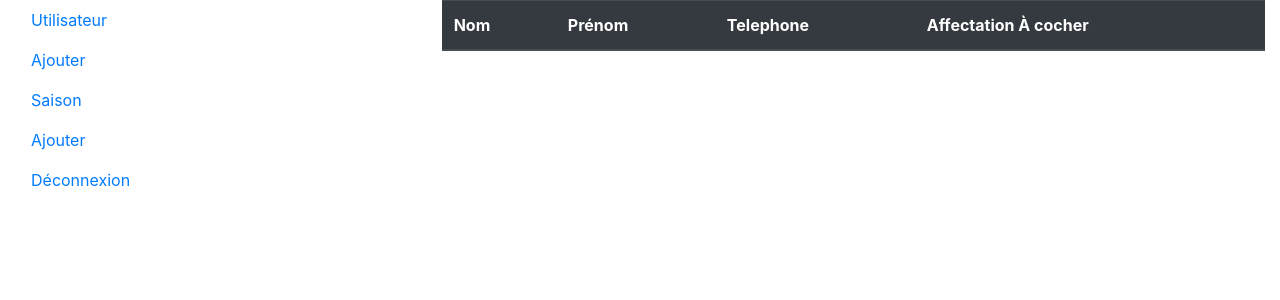
After one commit to zjulien/dashboard, a PHP site: template templates/season/affected.html.twig in a window 1280 px wide. The commit adds this page. Shown: the top 300 px of the page. Run offline with PHP 8.4, Linux system fonts and the light colour scheme; the template is opened without the code that fills it, so the values that code supplies are empty; some libraries are stand-ins or nearby versions.

Commit message:
création de la page des affectations user/saison + chemin, pas encore fonctionnel

```diff
--- a/public/index.php
+++ b/public/index.php
@@ -16,6 +16,8 @@ $router->map('GET|POST','/dashboard/user/add', array('c' => 'UserController', 'a
 $router->map('GET', '/dashboard/season', array('c' => 'SeasonController', 'a' => 'list'));
 $router->map('GET|POST', '/dashboard/season/add', array('c' => 'SeasonController', 'a' => 'add'));
 
+$router->map('GET', '/dashboard/season/affected/[i:id]', array('c' =>'SeasonController', 'a' => 'affected'));
+
 $match = $router->match();
 // var_dump($match); //on vérifie ce que la variable match contient
 $controller = 'App\\Controller\\' . $match['target']['c']; //les antislashs sont des caractères d'échappement
--- a/src/entity/User.php
+++ b/src/entity/User.php
@@ -42,11 +42,10 @@ public function exist($mail){
     $this->bindParam(':mail', $mail, \PDO::PARAM_STR);
     $this->execute();
     $result = $this->fetch();
-
     if($result['number'] !== 0){
-        return false;
+        return true;
     }
-    return true;
+    return false;
 }
 
 
--- /dev/null
+++ b/templates/season/affected.html.twig
@@ -0,0 +1,36 @@
+{% extends "base.html.twig" %}
+{% block title %} affectation joueur/saison{% endblock %}
+{% block content %}
+
+{% for saison in saisons %}
+<h1>{{saison.nom_saison}}</h1>
+{% endfor %}
+
+<table class="table">
+  <thead class="thead-dark">
+    <tr>
+      <th scope="col">Nom</th>
+      <th scope="col">Prénom</th>
+      <th scope="col">Telephone</th>
+      <th scope="col">Affectation À cocher</th>
+
+    </tr>
+  </thead>
+
+  <tbody>
+  {% for user in users %}
+
+        <tr>
+        <th scope="row">{{user.nom}}</th>
+        <th scope="row">{{user.prenom}}</th>
+        <th scope="row">{{user.telephone}}</th>
+         <input type="checkbox" id="scales" name="scales" checked></div>
+        <div>
+
+
+    </tr>
+    {% endfor %}
+
+  </tbody>
+</table>
+{% endblock %}
--- a/templates/season/list.html.twig
+++ b/templates/season/list.html.twig
@@ -21,6 +21,7 @@
       <td>
       <a href="/dashboard/season/edit/{{saison.id}}">modifier</a>
       <a href="/dashboard/season/delete/{{saison.id}}">supprimer</a>
+      <a href="/dashboard/season/affected/{{saison.id}}">affectation joueur/saison</a>
       </td>
     </tr>
     {% endfor %}
```
Also changed, not shown: src/Controller/SeasonController.php (+38 -13 lines), src/Controller/UserController.php (+19 -19 lines), src/entity/Season.php (+13 -10 lines), templates/user/form.html.twig (+4 -4 lines).
